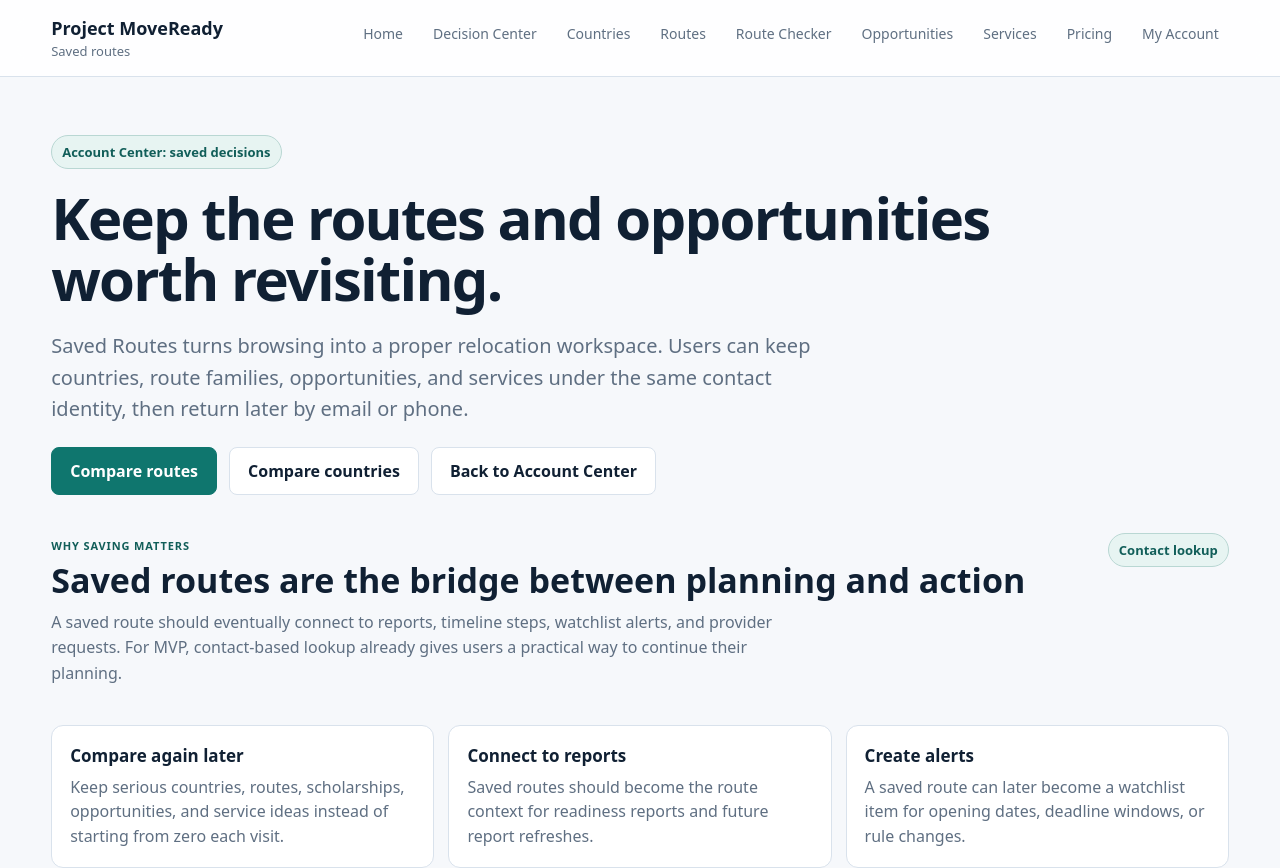
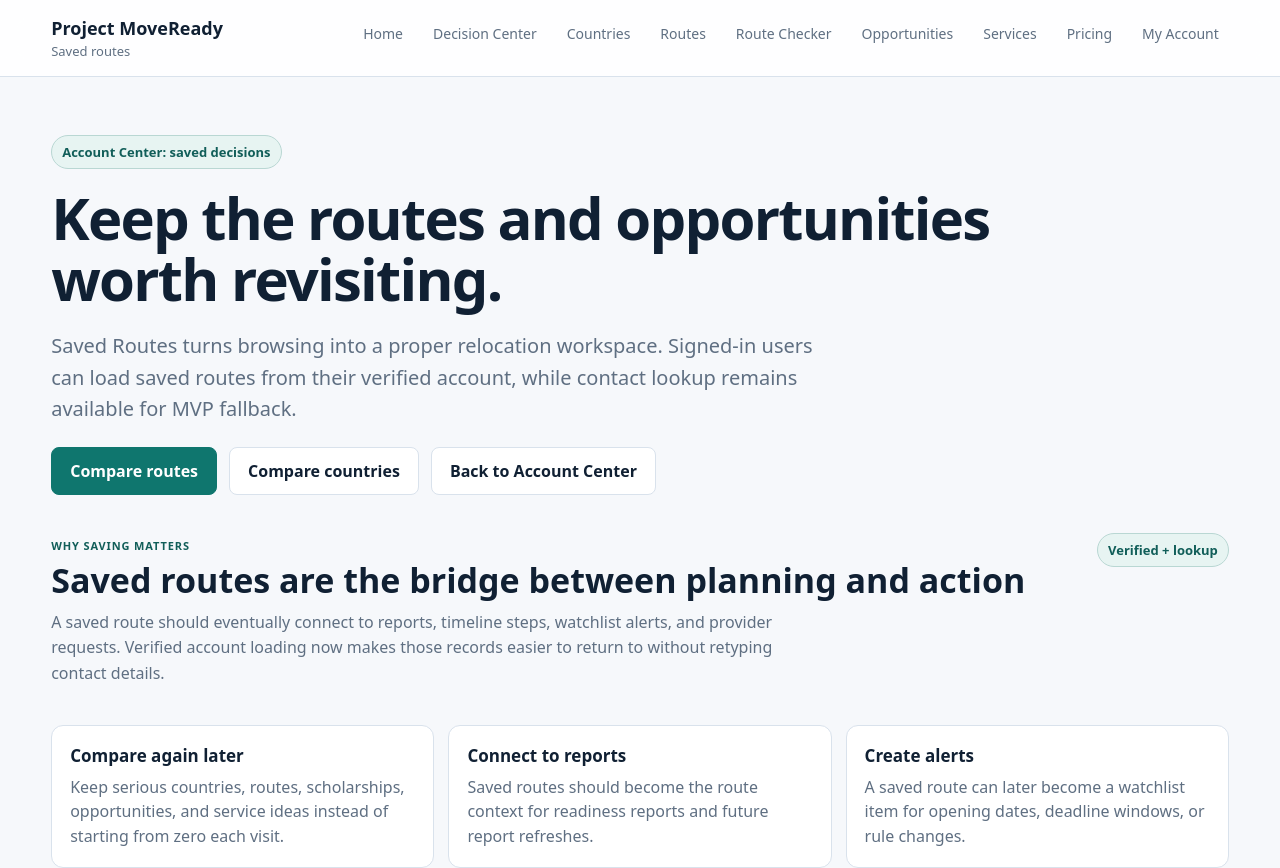
Before and after one commit to SirBM201/SirBM201-moveready-frontend, a Next.js app: page /saved-routes in a window 1280 px wide. Shown: the top 868 px of the page. Built offline with nearby package versions, Linux system fonts and the light colour scheme; no server answers.

Commit message:
Update saved routes identity wording

```diff
--- a/app/saved-routes/page.tsx
+++ b/app/saved-routes/page.tsx
@@ -26,7 +26,7 @@ export default function SavedRoutesPage() {
           <span className="eyebrow">Account Center: saved decisions</span>
           <h1>Keep the routes and opportunities worth revisiting.</h1>
           <p className="lede">
-            Saved Routes turns browsing into a proper relocation workspace. Users can keep countries, route families, opportunities, and services under the same contact identity, then return later by email or phone.
+            Saved Routes turns browsing into a proper relocation workspace. Signed-in users can load saved routes from their verified account, while contact lookup remains available for MVP fallback.
           </p>
           <div className="actions">
             <a className="btn primary" href="/compare">Compare routes</a>
@@ -42,10 +42,10 @@ export default function SavedRoutesPage() {
             <p className="overline">Why saving matters</p>
             <h2>Saved routes are the bridge between planning and action</h2>
             <p className="section-intro">
-              A saved route should eventually connect to reports, timeline steps, watchlist alerts, and provider requests. For MVP, contact-based lookup already gives users a practical way to continue their planning.
+              A saved route should eventually connect to reports, timeline steps, watchlist alerts, and provider requests. Verified account loading now makes those records easier to return to without retyping contact details.
             </p>
           </div>
-          <span className="status-dot">Contact lookup</span>
+          <span className="status-dot">Verified + lookup</span>
         </div>
         <div className="grid">
           {savedRouteUses.map((item) => (
```
